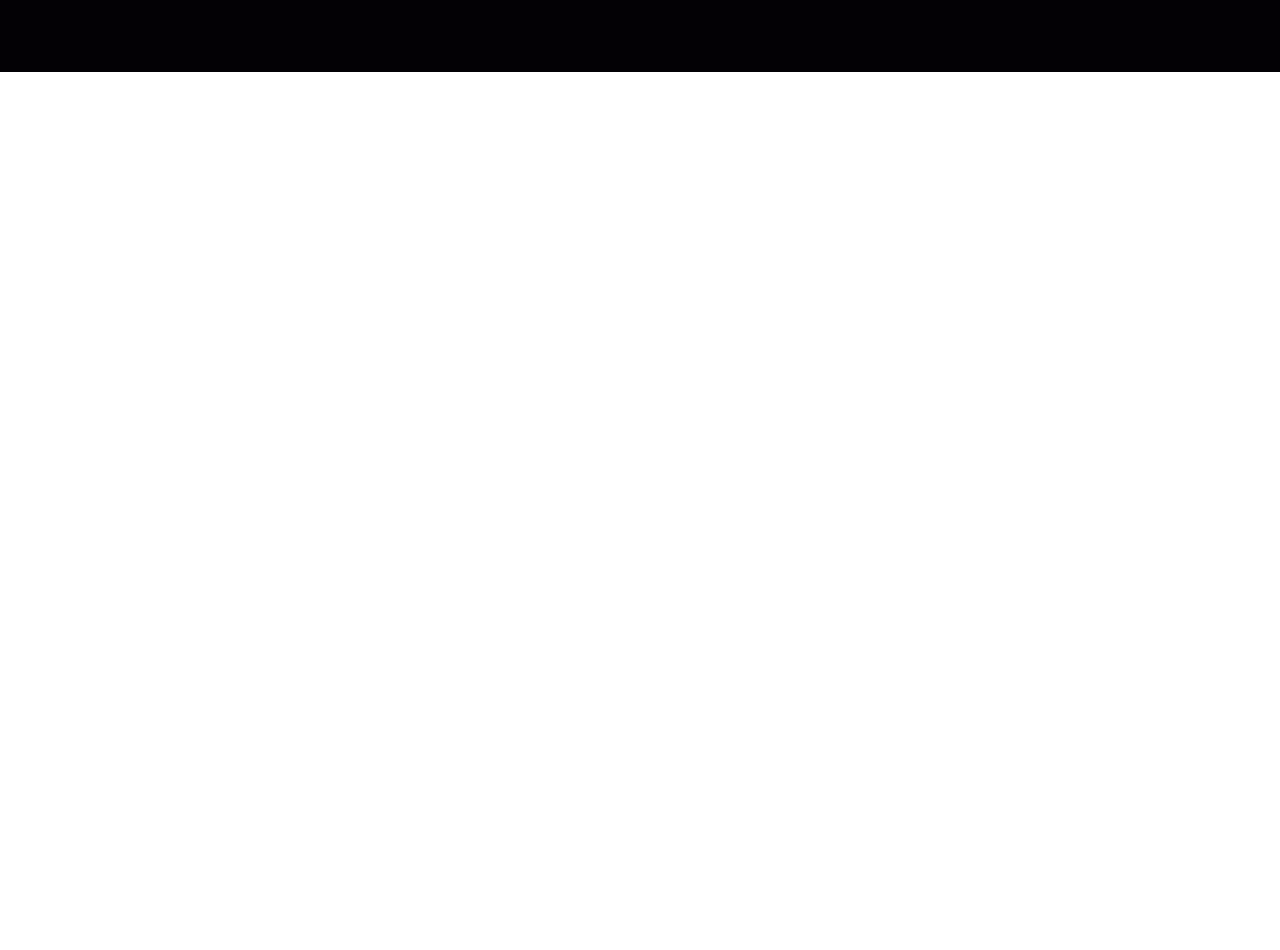
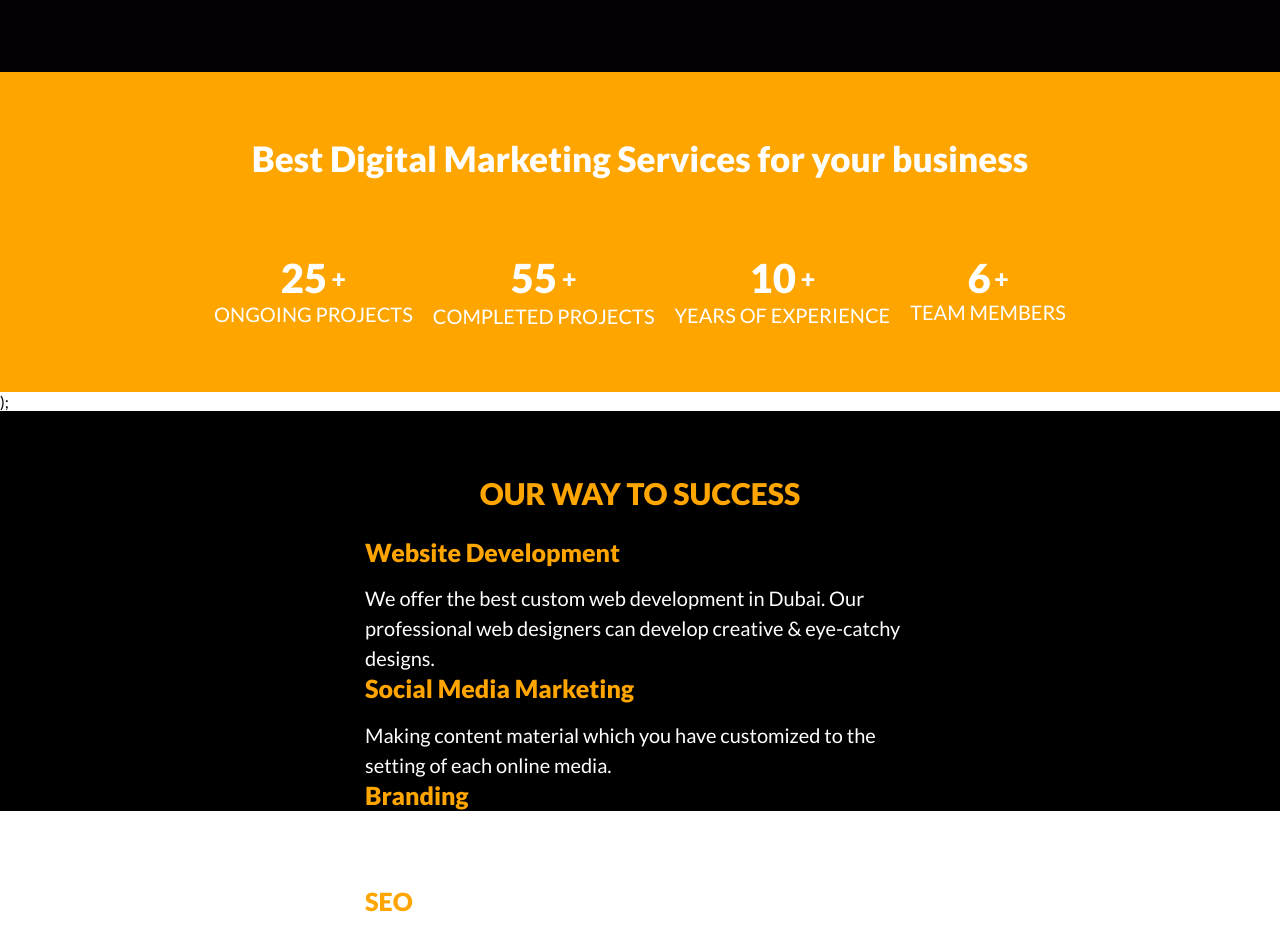
Before and after one commit to Szvejk/Digital-Marketing, a React (Vite) app: page / in a window 1280 px wide. Shown: the part 1460-2410 px from the top of the page. Before the commit the page ends 1532 px from the top, so only its background shows below. Built offline with nearby package versions, Linux system fonts and the light colour scheme.

Commit message:
created 2 sections: countAnimation and service offer

```diff
--- a/src/App.tsx
+++ b/src/App.tsx
@@ -2,12 +2,16 @@ import React from 'react'
 import Header from './Header/Header'
 import Presentation from './Presentation/Presentation'
 import Recognition from './Recognitions/Recognition'
+import NumberWrapper from './Numbers/NumberWrapper'
+import Serviceoffer from './ServiceOffer/Serviceoffer'
 const App = () => {
   return (
     <>
       <Header />
       <Presentation />
       <Recognition />
+      <NumberWrapper />
+      <Serviceoffer />
     </>
   )
 }
--- /dev/null
+++ b/src/Numbers/NumberWrapper.tsx
@@ -0,0 +1,61 @@
+import React from 'react';
+import { CountAnimation } from './Numbers';
+import styles from './Numbers.module.scss';
+
+const boxes = [
+	{
+		id: 1,
+
+		endCount: 25,
+		text: 'ONGOING PROJECTS',
+	},
+	{
+		id: 2,
+
+		endCount: 55,
+		text: 'COMPLETED PROJECTS',
+	},
+	{
+		id: 3,
+
+		endCount: 10,
+		text: 'YEARS OF EXPERIENCE',
+	},
+
+	{
+		id: 4,
+		endCount: 6,
+		text: 'Team Members',
+	},
+];
+
+const NumberWrapper = () => {
+	let interval = 5000;
+
+	return (
+		<div>
+			<div className={styles.wrapper}>
+				<h1 className={styles.numbersTitle}>
+					{' '}
+					Best Digital Marketing Services for your business
+				</h1>
+				<div className={styles.elementsWrapper}>
+					{boxes.map((el) => {
+						return (
+							<div key={el.id}>
+								<div className={styles.numbers}>
+									<CountAnimation duration={3000} endCount={el.endCount} />{' '}
+									<span className={styles.plus}>+ </span>{' '}
+								</div>
+								<span className={styles.text}>{el.text}</span>
+							</div>
+						);
+					})}
+				</div>
+			</div>
+			);
+		</div>
+	);
+};
+
+export default NumberWrapper;
--- a/src/Numbers/Numbers.module.scss
+++ b/src/Numbers/Numbers.module.scss
@@ -0,0 +1,75 @@
+.wrapper {
+	width: 100%;
+	height: 40vh;
+	display: flex;
+	justify-content: center;
+	align-items: center;
+	gap: 20px;
+
+	flex-direction: column;
+	font-family: 'Montserrat', sans-serif;
+	background-color: orange;
+}
+
+.iconCounter {
+	width: 100%;
+	display: flex;
+	justify-content: center;
+	align-content: center;
+	font-size: 40px;
+}
+.plus {
+	font-size: 25px;
+	margin-left: 2%;
+	font-weight: 600;
+}
+span.text {
+	color: rgb(255, 255, 255);
+	font-size: 20px;
+	text-align: center;
+	padding: 10px;
+	font-weight: 400;
+	line-height: 20px;
+	text-transform: uppercase;
+}
+.elementsWrapper {
+	display: flex;
+	flex-direction: row;
+}
+.numbersTitle {
+	margin-bottom: 5%;
+	color: white;
+	font-size: 35px;
+}
+.numbers {
+	width: 100%;
+	line-height: 30px;
+	display: flex;
+	justify-content: center;
+	align-content: center;
+	color: white;
+	margin-bottom: 5%;
+}
+
+@media screen and (max-width: 1024px) {
+	.wrapper {
+		display: flex;
+		flex-direction: column;
+	}
+
+	span.text {
+		font-size: 18px;
+	}
+
+	.iconCounter {
+		font-size: 30px;
+		margin-top: 2%;
+	}
+
+	.container {
+		width: 60vmin;
+		height: 35vmin;
+
+		padding: 1em 0;
+	}
+}
--- a/src/Numbers/Numbers.tsx
+++ b/src/Numbers/Numbers.tsx
@@ -0,0 +1,47 @@
+import {useEffect, useState}  from 'react'
+import styles from './Numbers.module.scss'
+
+interface CounterProps {
+  duration: number;
+  endCount: number;
+}
+
+const DELAY=500;
+
+ export const CountAnimation = ({ duration, endCount }: CounterProps) => {
+  const [count, setCount] = useState<number>(0);
+
+  useEffect(() => {
+    const timerId = setTimeout(() => {
+      const start = Date.now();
+      const end = start + duration;
+      const step = () => {
+        const now = Date.now();
+        const remaining = end - now;
+        if (remaining < 0) {
+          setCount(endCount);
+          return;
+        }
+        const value = Math.round(((now - start) / duration) * endCount);
+        setCount(value);
+      };
+      const intervalId = setInterval(step, 20);
+      return () => clearInterval(intervalId);
+    }, DELAY);
+
+    return () => clearTimeout(timerId);
+  }, []); //[DELAY, duration, endCount]
+
+  return (
+    <div
+      style={{
+        animation: `${duration / 1000}s infinite alternate ease-in-out`,
+        counterReset: "num",
+        fontWeight: 800,
+        fontSize: "40px",
+      }}>
+
+     <span className={styles.counter}>{count}</span>
+    </div>
+  );
+    }
--- a/src/ServiceOffer/Serviceoffer.module.scss
+++ b/src/ServiceOffer/Serviceoffer.module.scss
@@ -0,0 +1,38 @@
+.wrapperOffer {
+	background-color: #000000;
+	height: 50vh;
+	display: flex;
+	color: white;
+	display: flex;
+	flex-direction: column;
+	align-items: center;
+	.wrapperServices {
+		display: flex;
+		flex-direction: row;
+		width: 70vw;
+		height: 50vh;
+		flex-wrap: wrap;
+	}
+	.servicesTitle {
+		margin-top: 5%;
+		color: orange;
+		font-size: 30px;
+		margin-bottom: 2%;
+	}
+	.service1,
+	.service2,
+	.service3,
+	.service4 {
+		width: 550px;
+		margin: auto;
+	}
+	.titleOfService {
+		font-size: 25px;
+		margin-bottom: 3%;
+		color: orange;
+	}
+	.descriptionService {
+		font-size: 20px;
+		line-height: 30px;
+	}
+}
--- a/src/ServiceOffer/Serviceoffer.tsx
+++ b/src/ServiceOffer/Serviceoffer.tsx
@@ -0,0 +1,41 @@
+import React from 'react';
+import styles from './Serviceoffer.module.scss';
+const Serviceoffer = () => {
+	return (
+		<section className={styles.wrapperOffer}>
+			<h2 className={styles.servicesTitle}>OUR WAY TO SUCCESS</h2>
+			<div className={styles.wrapperServices}>
+				<div className={styles.service1}>
+					<h5 className={styles.titleOfService}>Website Development</h5>
+					<p className={styles.descriptionService}>
+						We offer the best custom web development in Dubai. Our professional
+						web designers can develop creative & eye-catchy designs.
+					</p>
+				</div>
+				<div className={styles.service2}>
+					<h5 className={styles.titleOfService}>Social Media Marketing</h5>
+					<p className={styles.descriptionService}>
+						Making content material which you have customized to the setting of
+						each online media.
+					</p>
+				</div>
+				<div className={styles.service3}>
+					<h5 className={styles.titleOfService}>Branding</h5>
+					<p className={styles.descriptionService}>
+						The investigation of quantifiable and quantifiable information of
+						your site with the point.
+					</p>
+				</div>
+				<div className={styles.service4}>
+					<h5 className={styles.titleOfService}>SEO</h5>
+					<p className={styles.descriptionService}>
+						The act of expanding the amount and nature of traffic to your site
+						through natural web crawler.
+					</p>
+				</div>
+			</div>
+		</section>
+	);
+};
+
+export default Serviceoffer;
```
